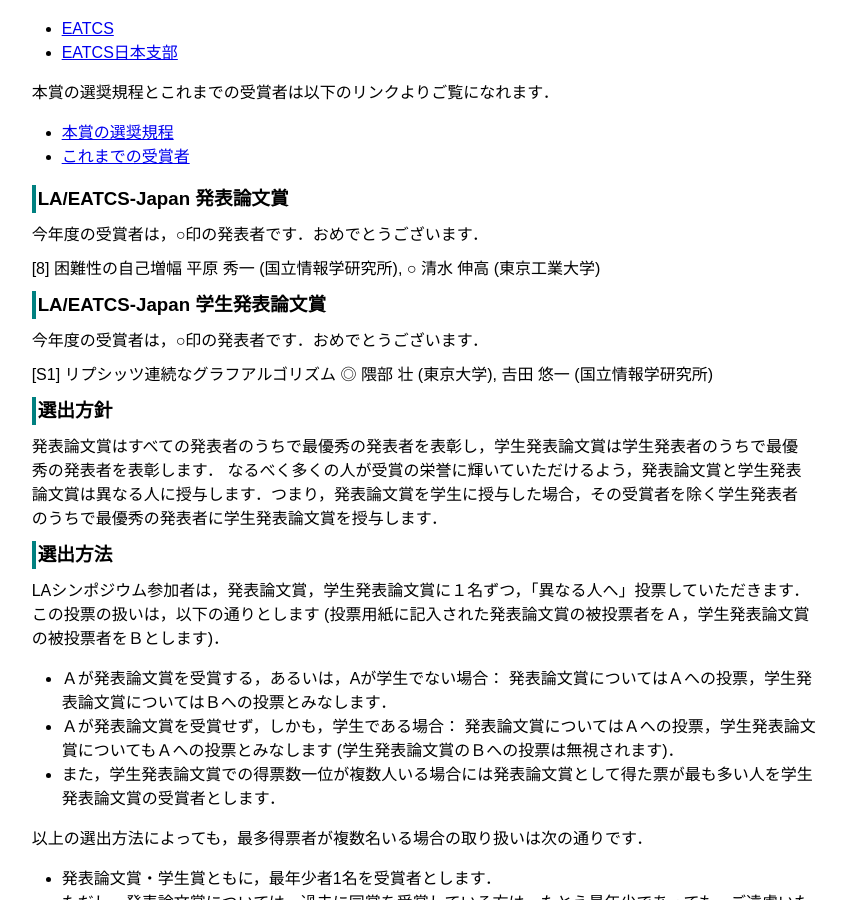
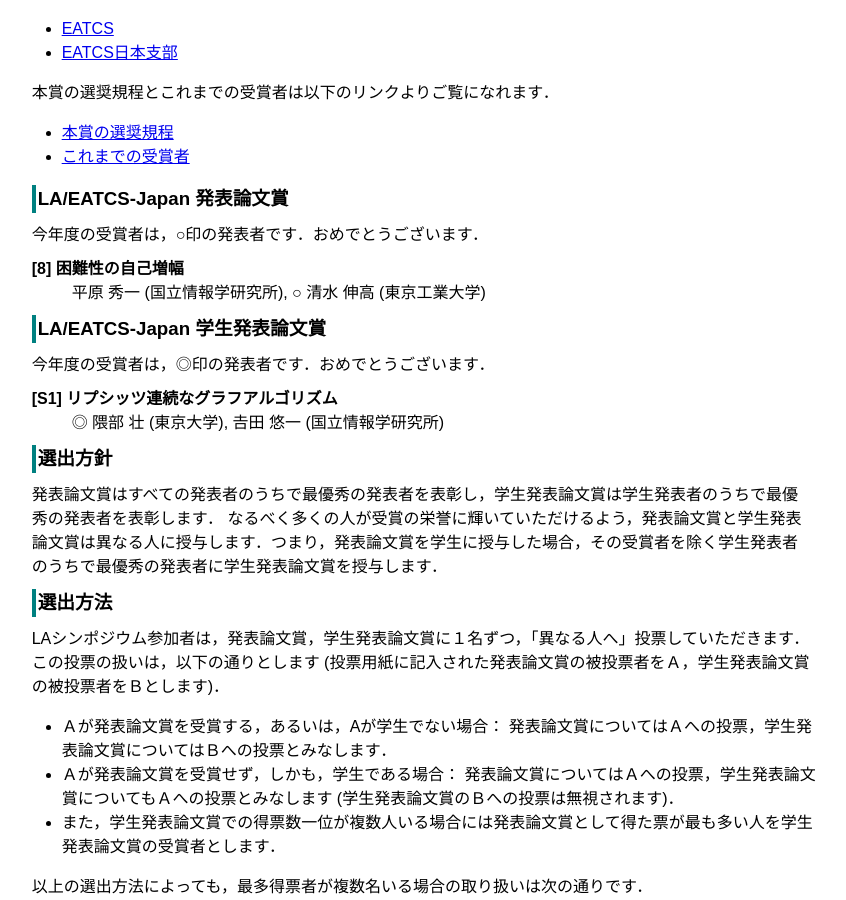
Before and after one commit to LA-symposium2022/LA-symposium2022.github.io, a Jekyll site: the page built from winter.md, in a window 1280 px wide and 900 px high, scrolled down 1504 px. Shown: the whole window, without its empty margins (324-1170 px from the left). Built offline with Jekyll 4.4.1, drawn with Linux system fonts in a browser that asks for light colours.

```diff
--- a/winter.md
+++ b/winter.md
@@ -98,14 +98,14 @@ Chapter事務局各位には，暖かいご支援に厚く御礼申し上げま
 今年度の受賞者は，○印の発表者です．おめでとうございます．
 
 [8] 困難性の自己増幅
-平原 秀一 (国立情報学研究所), ○ 清水 伸高 (東京工業大学)
+: 平原 秀一	(国立情報学研究所),	○ 清水 伸高	(東京工業大学)
 
 ### LA/EATCS-Japan 学生発表論文賞
 
-今年度の受賞者は，○印の発表者です．おめでとうございます．
+今年度の受賞者は，◎印の発表者です．おめでとうございます．
 
 [S1] リプシッツ連続なグラフアルゴリズム
-◎ 隈部 壮 (東京大学), 𠮷田 悠一 (国立情報学研究所)
+: ◎ 隈部 壮 (東京大学), 𠮷田 悠一 (国立情報学研究所)
 
 ### 選出方針
 
```
